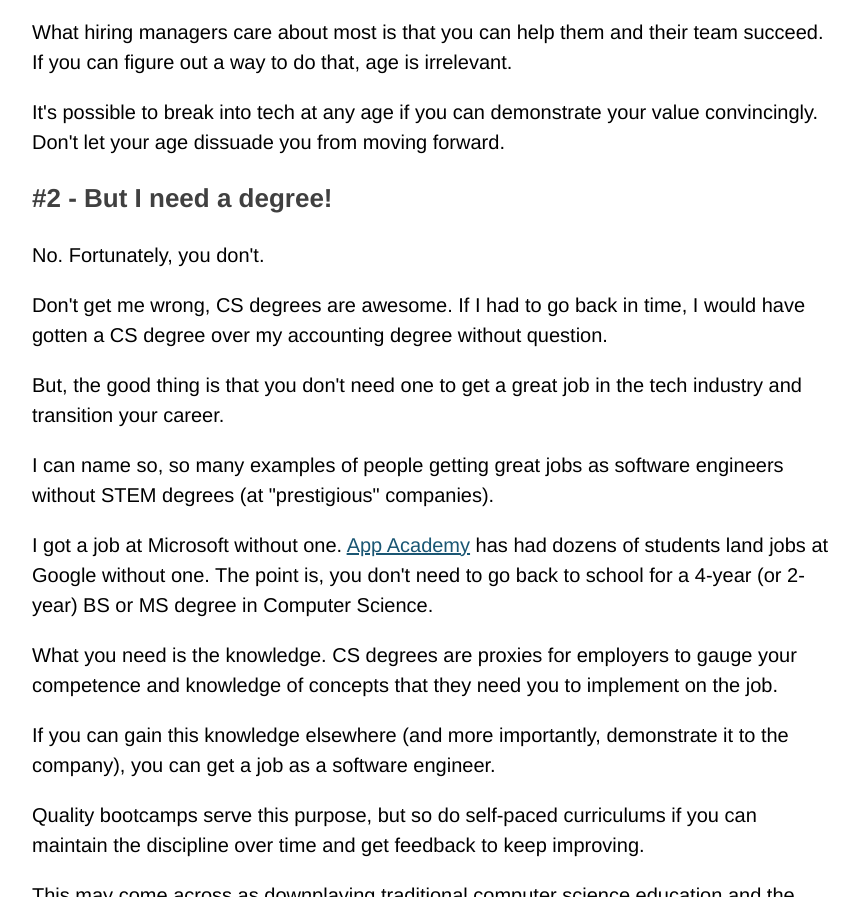
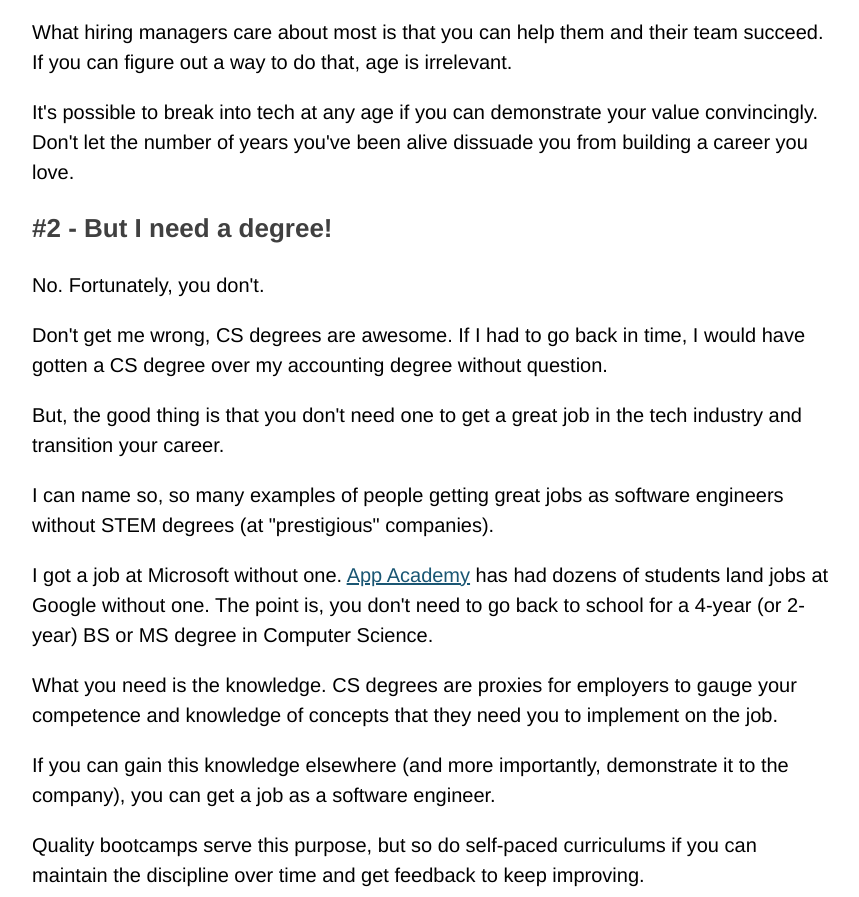
Before and after one commit to jmsteen/jmsteen.github.io, a plain HTML site: page essays/career-transition-misconceptions.html in a window 1280 px wide. Shown: the part 1864-2761 px from the top of the page, without its empty margins (208-1067 px from the left). Drawn offline with Linux system fonts and the light colour scheme.

Commit message:
Change age line

```diff
--- a/essays/career-transition-misconceptions.html
+++ b/essays/career-transition-misconceptions.html
@@ -107,7 +107,8 @@
     </p>
     <p>
       It's possible to break into tech at any age if you can demonstrate your
-      value convincingly. Don't let your age dissuade you from moving forward.
+      value convincingly. Don't let the number of years you've been alive
+      dissuade you from building a career you love.
     </p>
     <h2>#2 - But I need a degree!</h2>
     <p>
```
